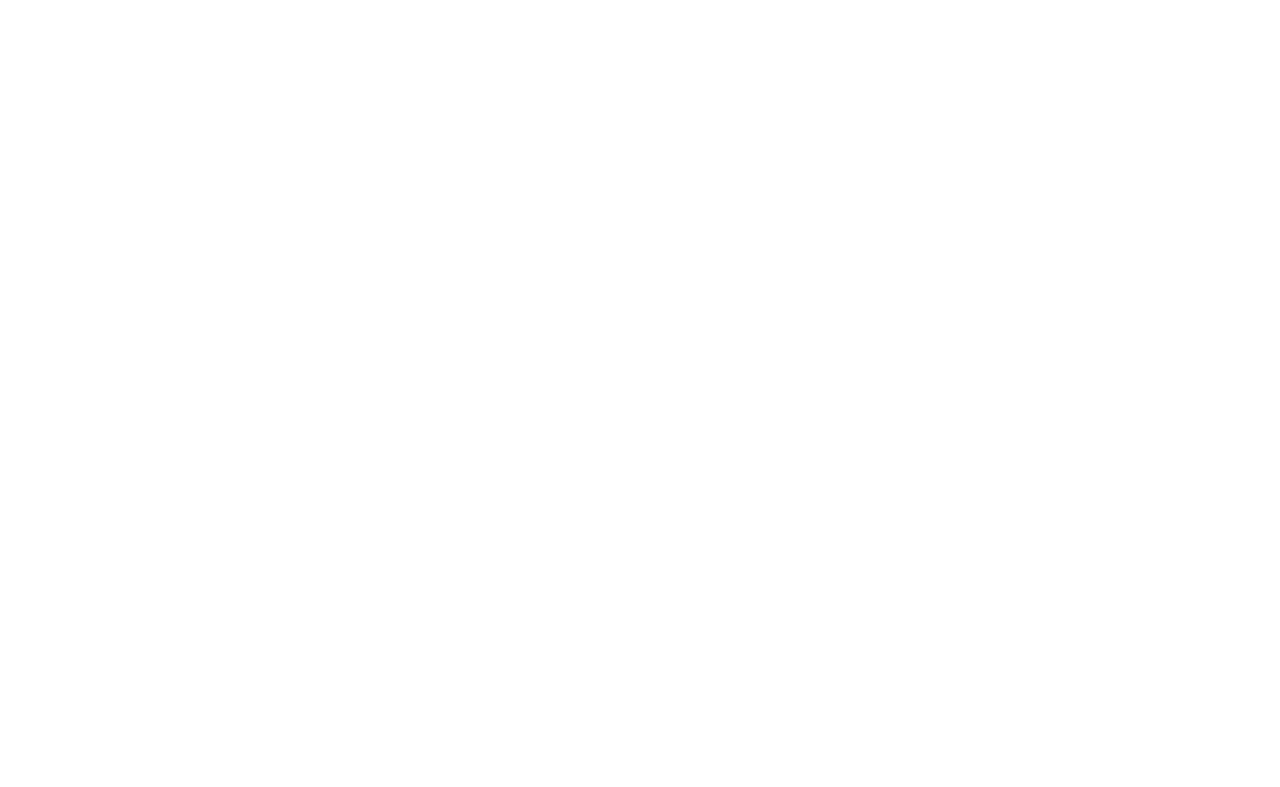
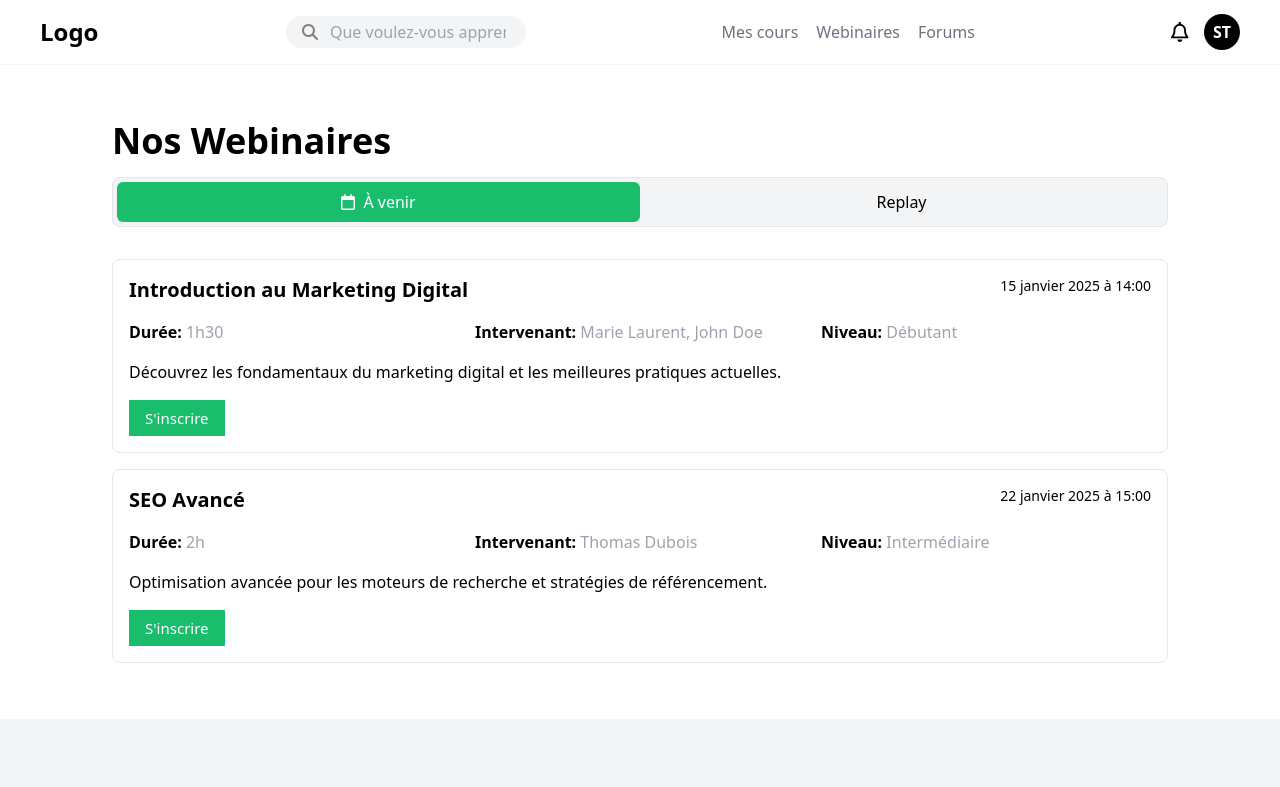
Before and after one commit to SteveTetchoup26/Mboa-Academy, a Vue app: page /webinars in a window 1280 px wide. Before the commit this address had no page. Shown: the top 787 px of the page. Built offline with nearby package versions, Linux system fonts and the light colour scheme.

Commit message:
Implementation of WebinarView

```diff
--- a/src/components/CourseSaved.vue
+++ b/src/components/CourseSaved.vue
@@ -5,7 +5,7 @@
         </div>
         <div>
             <p>Apprendre JavaScript pour débutants</p>
-            <p class="text-gray-400">Par John Doe</p>
+            <p class="text-gray-400 text-sm md:text-[15px]">Par John Doe</p>
         </div>
     </div>
 </template>
--- a/src/components/Navbar.vue
+++ b/src/components/Navbar.vue
@@ -22,7 +22,7 @@
             </ul>
             <div v-if="!user" class="hidden lg:flex gap-4">
                 <button @click="router.push({name: 'login'})" class="cursor-pointer font-semibold">Se connecter</button>
-                <button @click="router.push({name: 'signup'})" class="cursor-pointer text-white font-semibold bg-primary px-3 py-1 rounded-sm hover:opacity-80 transition-opacity duration-150">S'inscrire</button>
+                <button @click="router.push({name: 'signup'})" class="cursor-pointer text-white font-semibold bg-primary px-3 py-1 rounded-sm hover:bg-secondary transition-all duration-150">S'inscrire</button>
             </div>
             <div v-else class="hidden lg:flex gap-4 items-center">
                 <FontAwesomeIcon :icon="faBell" class="h-5 cursor-pointer hover:text-primary" />
@@ -52,13 +52,13 @@
                 <li @click="toggleMenu" class="p-2 pl-0 hover:text-primary transition-colors duration-200 ease-in"><RouterLink to="/contact-us" class="block w-full">Contact</RouterLink></li>
             </ul>
             <ul v-else class="gap-[2px] text-gray-500">
-                <li class=" hover:text-primary transition-colors duration-200 ease-in"><RouterLink to="" class="p-2 pl-0 block h-full w-full">Mes cours</RouterLink></li>
-                <li class=" hover:text-primary transition-colors duration-200 ease-in"><RouterLink to="" class="p-2 pl-0 block w-full">Webinaires</RouterLink></li>
-                <li class=" hover:text-primary transition-colors duration-200 ease-in"><RouterLink to="" class="p-2 pl-0 block w-full">Forums</RouterLink></li>
+                <li @click="toggleMenu" class=" hover:text-primary transition-colors duration-200 ease-in"><RouterLink to="/my-courses" class="p-2 pl-0 block h-full w-full">Mes cours</RouterLink></li>
+                <li @click="toggleMenu" class=" hover:text-primary transition-colors duration-200 ease-in"><RouterLink to="/webinars" class="p-2 pl-0 block w-full">Webinaires</RouterLink></li>
+                <li @click="toggleMenu" class=" hover:text-primary transition-colors duration-200 ease-in"><RouterLink to="/forums" class="p-2 pl-0 block w-full">Forums</RouterLink></li>
             </ul>
             <div v-if="!user" class="w-full flex flex-col gap-4">
                 <button @click="router.push({name: 'login'})" class="w-full text-primary font-semibold cursor-pointer border border-1 border-primary px-3 py-1">Se connecter</button>
-                <button @click="router.push({name: 'signup'})" class="w-full cursor-pointer font-semibold text-white bg-primary px-3 py-1 rounded-sm hover:opacity-80 transition-opacity duration-150">S'inscrire</button>
+                <button @click="router.push({name: 'signup'})" class="w-full cursor-pointer font-semibold text-white bg-primary px-3 py-1 rounded-sm hover:bg-secondary transition-all duration-150">S'inscrire</button>
             </div>
         </div>
     </nav>
--- a/src/router/index.ts
+++ b/src/router/index.ts
@@ -5,6 +5,7 @@ import AboutView from '@/views/AboutView.vue'
 import ContactView from '@/views/ContactView.vue'
 import CourseView from '@/views/CourseView.vue'
 import HomeView from '@/views/HomeView.vue'
+import WebinarView from '@/views/WebinarView.vue'
 import { createRouter, createWebHistory } from 'vue-router'
 
 const router = createRouter({
@@ -19,6 +20,7 @@ const router = createRouter({
         {path: 'about-us', name: 'about', component: AboutView},
         {path: 'contact-us', name: 'contact', component: ContactView},
         {path: 'my-courses', name: 'courses', component: CourseView},
+        {path: 'webinars', name: 'webinars', component: WebinarView},
       ]
     },
     {
--- a/src/views/CourseView.vue
+++ b/src/views/CourseView.vue
@@ -12,8 +12,8 @@
                     :enter="{ opacity: 1, y: 0 }"
                 />
             </div>
-            <button v-if="!isShowingAll" @click="loadMore" class="text-white bg-primary w-max py-3 px-8 hover:opacity-80 transition-opacity duration-150">Afficher la suite </button>
-            <button v-else @click="loadLess" class="text-white bg-primary w-max py-3 px-8 hover:opacity-80 transition-opacity duration-150">Afficher moins </button>
+            <button v-if="!isShowingAll" @click="loadMore" class="text-white bg-primary w-max text-sm md:text-[15px] py-1 px-2 md:py-3 md:px-8 hover:bg-secondary transition-all duration-150">Afficher la suite </button>
+            <button v-else @click="loadLess" class="text-white bg-primary w-max text-sm md:text-[15px] py-1 px-2 md:py-3 md:px-8 hover:bg-secondary transition-all duration-150">Afficher moins </button>
         </div>
     </div>
 </template>
--- a/src/views/HomeView.vue
+++ b/src/views/HomeView.vue
@@ -52,7 +52,7 @@
                 <p class="text-gray-400">
                     Que vous soyez débutant ou expert, notre plateforme vous accompagne à chaque étape de votre parcours.
                 </p>
-                <RouterLink to="/about-us" class="text-white bg-primary w-max py-3 px-8 hover:opacity-80 transition-opacity duration-150">Lire Plus</RouterLink>
+                <RouterLink to="/about-us" class="text-white bg-primary w-max py-3 px-8 hover:bg-secondary transition-all duration-150">Lire Plus</RouterLink>
             </div>
         </div>
 
@@ -91,7 +91,7 @@
                         Développez vos compétences et boostez votre carrière sans attendre
                     </p>
                 </div>
-                <RouterLink to="/inscription" class="text-white bg-primary w-max py-3 px-8 hover:opacity-80 transition-opacity duration-150">Inscris-toi gratuitement</RouterLink>
+                <RouterLink to="/inscription" class="text-white bg-primary w-max py-3 px-8 hover:bg-secondary transition-all duration-150">Inscris-toi gratuitement</RouterLink>
             </div>
         </div>
     </div>
--- a/src/views/WebinarView.vue
+++ b/src/views/WebinarView.vue
@@ -0,0 +1,171 @@
+<template>
+    <div class="w-full px-4 py-10 xl:px-28 md:py-14">
+      <h1 class="text-2xl md:text-4xl font-bold">Nos Webinaires</h1>
+        <div class="w-full pt-4 ">
+            <div class="grid w-full grid-cols-2 mb-8 border bg-gray-100 p-1 rounded-lg overflow-hidden">
+                <button
+                    v-for="tab in tabs"
+                    :key="tab.value"
+                    @click="activeTab = tab.value"
+                    :class="[
+                        'p-2 flex items-center justify-center gap-2 rounded-md transition-all duration-100 ease-in',
+                        activeTab === tab.value ? 'bg-primary text-white' : 'bg-gray-100'
+                    ]"
+                >
+                    <FontAwesomeIcon :icon="tab.icon" class="hidden md:block" />
+                    {{ tab.label }}
+                </button>
+            </div>
+
+            <div v-if="activeTab === 'upcoming'" class="space-y-4">
+                <div v-for="webinar in upcomingWebinars" :key="webinar.id"
+                    v-motion
+                    :initial="{ opacity: 0, y: 50 }"
+                    :enter="{ opacity: 1, y: 0 }"
+                     class="border rounded-lg p-4 md:hover:shadow-[1px_1px_5px_#9e9e9e]"
+                >
+                    <div class="flex-col flex md:flex-row justify-between mb-4">
+                        <h3 class="text-md md:text-xl font-bold mb-2 md:mb-0">{{ webinar.title }}</h3>
+                        <span class="text-sm">{{ webinar.date }} à {{ webinar.time }}</span>
+                    </div>
+
+                    <div class="grid grid-cols-1 md:grid-cols-3 gap-1 md:gap-4 mb-4">
+                        <div>
+                            <span class="font-semibold">Durée:</span> <span class="text-gray-400">{{ webinar.duration }}</span>
+                        </div>
+                        <div>
+                            <span class="font-semibold">Intervenant:</span> <span class="text-gray-400">{{ webinar.speaker }}</span>
+                        </div>
+                        <div>
+                            <span class="font-semibold">Niveau:</span> <span class="text-gray-400">{{ webinar.level }}</span>
+                        </div>
+                    </div>
+
+                    <p class="mb-4">{{ webinar.description }}</p>
+                    <button class="bg-primary text-sm md:text-[15px] text-white px-2 py-1 md:px-4 md:py-2 hover:bg-secondary transition-all duration-150">
+                        S'inscrire
+                    </button>
+                </div>
+            </div>
+
+
+            <div v-if="activeTab === 'past'"
+                v-motion
+                :initial="{ opacity: 0, y: 50 }"
+                :enter="{ opacity: 1, y: 0 }"
+                class="space-y-6"
+            >
+                <div v-for="webinar in pastWebinars" :key="webinar.id" class="border rounded-lg p-6  md:hover:shadow-[1px_1px_5px_#9e9e9e]">
+                    <div class="flex-col flex md:flex-row justify-between mb-4">
+                        <h3 class="text-md md:text-xl font-bold mb-2 md:mb-0">{{ webinar.title }}</h3>
+                        <span class="text-sm">{{ webinar.date }}</span>
+                    </div>
+
+                    <div class="grid grid-cols-1 md:grid-cols-2 gap-1 md:gap-4 mb-4">
+                    <div>
+                        <span class="font-semibold">Intervenant:</span> <span class="text-gray-400">{{ webinar.speaker }}</span>
+                    </div>
+                    <div>
+                        <span class="font-semibold">Durée:</span> <span class="text-gray-400">{{ webinar.duration }}</span>
+                    </div>
+                    </div>
+
+                    <button class="bg-primary text-sm text-white px-2 py-1 md:px-4 md:py-2 hover:bg-secondary transition-all duration-150">
+                        Voir le replay
+                    </button>
+                </div>
+            </div>
+
+            <!-- <div v-if="activeTab === 'community'"
+                v-motion
+                :initial="{ opacity: 0, y: 50 }"
+                :enter="{ opacity: 1, y: 0 }"
+                class="border rounded-lg p-6"
+            >
+                <h3 class="text-xl font-bold mb-4">Espace Communauté</h3>
+                <div class="space-y-6">
+                    <div>
+                        <h4 class="font-semibold mb-2">Suggérer un thème</h4>
+                        <textarea
+                            v-model="suggestion"
+                            class="w-full p-2 border rounded-md"
+                            placeholder="Quel sujet souhaiteriez-vous voir abordé ?"
+                            rows="4"
+                        ></textarea>
+                        <button class="bg-primary text-white px-4 py-2 hover:bg-secondary transition-all duration-150">
+                            Envoyer
+                        </button>
+                    </div>
+                    <div>
+                        <h4 class="font-semibold mb-2">Discussions récentes</h4>
+                        <p class="text-gray-600">Aucune discussion pour le moment</p>
+                    </div>
+                </div>
+            </div> -->
+        </div>
+    </div>
+  </template>
+
+<script setup lang="ts">
+import { ref } from 'vue'
+import { FontAwesomeIcon } from "@fortawesome/vue-fontawesome"
+import { faCalendar } from '@fortawesome/free-regular-svg-icons'
+
+    const activeTab = ref('upcoming')
+    const suggestion = ref('')
+
+      const tabs = [
+        { label: 'À venir', value: 'upcoming', icon: faCalendar },
+        { label: 'Replay', value: 'past', icon: '' },
+        // { label: 'Communauté', value: 'community', icon: '' },
+      ]
+
+      const upcomingWebinars = [
+        {
+          id: 1,
+          title: "Introduction au Marketing Digital",
+          date: "15 janvier 2025",
+          time: "14:00",
+          duration: "1h30",
+          speaker: "Marie Laurent, John Doe",
+          level: "Débutant",
+          description: "Découvrez les fondamentaux du marketing digital et les meilleures pratiques actuelles."
+        },
+        {
+          id: 2,
+          title: "SEO Avancé",
+          date: "22 janvier 2025",
+          time: "15:00",
+          duration: "2h",
+          speaker: "Thomas Dubois",
+          level: "Intermédiaire",
+          description: "Optimisation avancée pour les moteurs de recherche et stratégies de référencement."
+        }
+      ]
+
+      const pastWebinars = [
+        {
+          id: 3,
+          title: "Stratégies de Content Marketing",
+          date: "1 décembre 2024",
+          speaker: "Julie Martin",
+          duration: "1h45",
+          recording: true
+        },
+        {
+          id: 4,
+          title: "Analytics et KPIs",
+          date: "15 décembre 2024",
+          speaker: "Pierre Durand",
+          duration: "2h",
+          recording: true
+        }
+      ]
+
+ </script>
+
+ <style>
+.test {
+    background-color: green;
+}
+</style>
--- a/tailwind.config.js
+++ b/tailwind.config.js
@@ -7,7 +7,8 @@ export default {
   theme: {
     extend: {
       colors: {
-        primary: "rgb(25, 189, 107)"
+        primary: "rgb(25, 189, 107)",
+        secondary: "rgb(2, 98, 2)"
       },
       backgroundImage: {
         'carousel-1': "url('./src/assets/images/carousel-1.jpg')",
```
